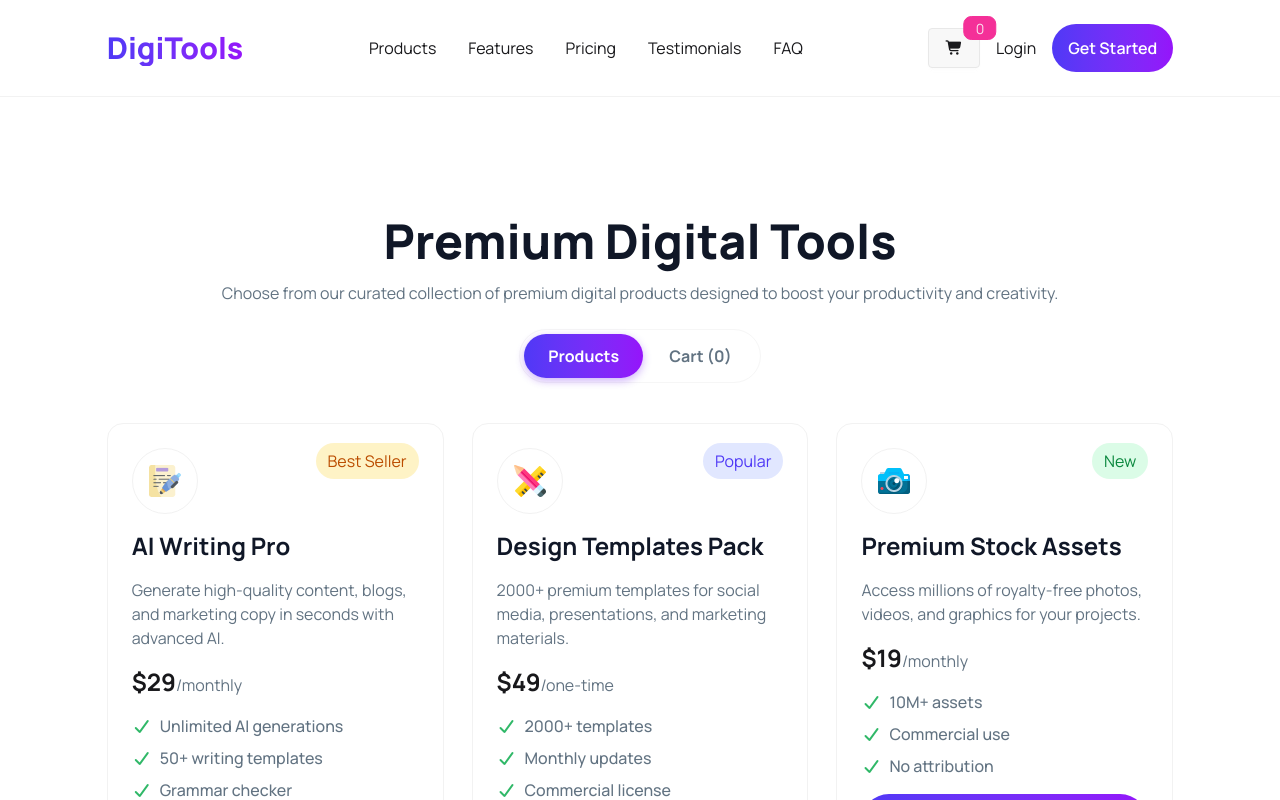
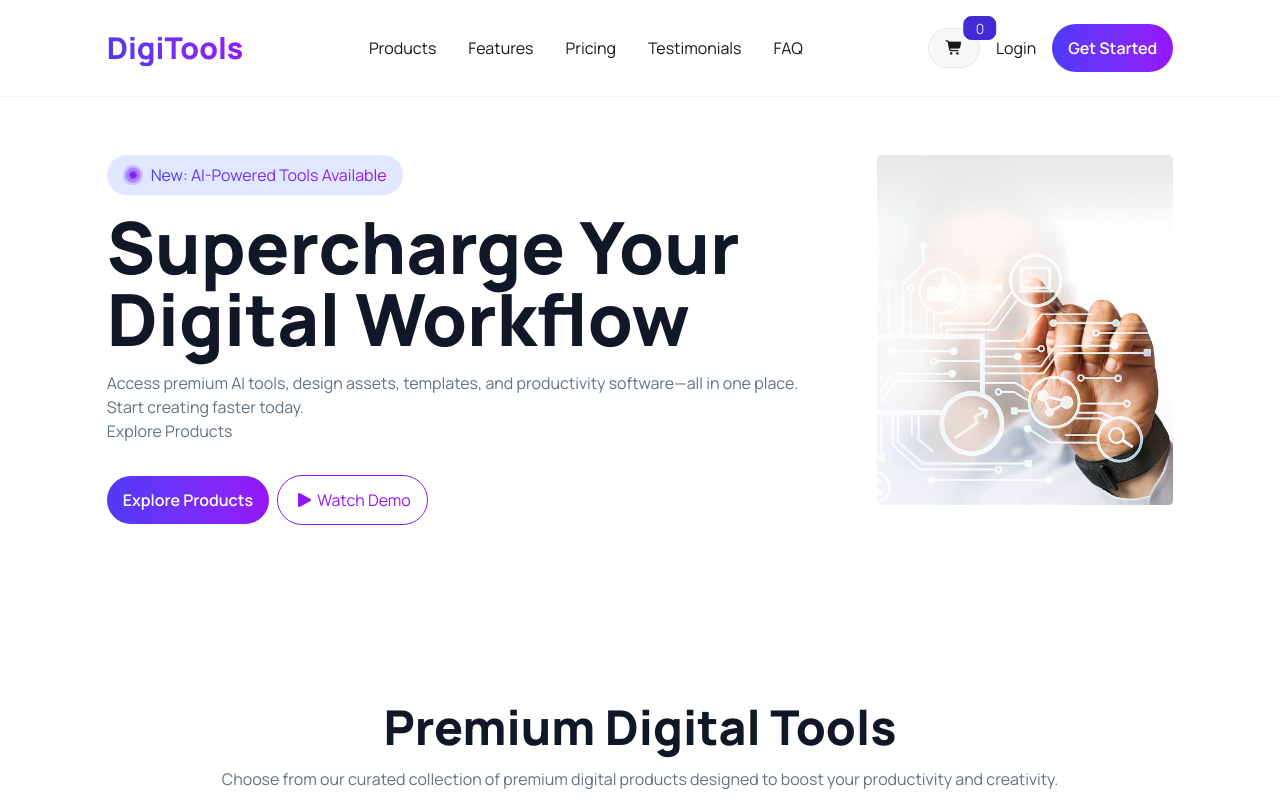
Before and after one commit to Zabedfolio/Digitools, a React (Vite) app: page / in a window 1280 px wide. Shown: the top 800 px of the page. Built offline with nearby package versions, Linux system fonts and the light colour scheme.

Commit message:
added banner section

```diff
--- a/src/App.jsx
+++ b/src/App.jsx
@@ -5,6 +5,7 @@ import Models from './components/Models';
 import Header from './components/Header';
 import { ToastContainer } from 'react-toastify'
 import Navbar from './components/Navbar';
+import Banner from './components/Banner';
 
 const getModels = async () => {
   const res = await fetch("/data.json")
@@ -20,7 +21,10 @@ function App() {
   return (
     <>
 
-    <Navbar carts={carts} setCarts={setCarts} cartCount={carts.length}></Navbar>
+      <Navbar carts={carts} setCarts={setCarts} cartCount={carts.length}></Navbar>
+
+      <Banner></Banner>
+
       <Header selectType={selectType} setSelectType={setSelectType} cartCount={carts.length} />
 
       {selectType === "products" && (
--- /dev/null
+++ b/src/components/Banner.jsx
@@ -0,0 +1,34 @@
+import React from 'react';
+import circle from "../assets/circle.png"
+import banner from "../assets/banner.png"
+
+const Banner = () => {
+    return (
+        <div className='w-10/12 mx-auto py-14.5 flex gap-x-10'>
+            <div className='space-y-8'>
+                <div className='space-y-4'>
+                    <div className='flex bg-[#E1E7FF] py-2 px-4 gap-2 w-74 rounded-full items-center'>
+                        <img className='flex-1' src={circle} alt="" />
+                        <p className='bg-linear-to-r from-[#4F39F6] to-[#9514FA] bg-clip-text text-transparent'>New: AI-Powered Tools Available</p>
+                    </div>
+
+                    <h1 className='text-7xl font-extrabold text-[#101727]'>Supercharge Your Digital Workflow</h1>
+                    <p className='text-[#627382]'>Access premium AI tools, design assets, templates, and productivity
+                        software—all in one place. <br /> Start creating faster today. <br /> Explore Products
+                    </p>
+                </div>
+
+                <div className='space-x-2'>
+                    <button className='bg-linear-to-r from-[#4F39F6] to-[#9514FA] px-4 py-3 rounded-full text-white font-semibold'>Explore Products</button>
+                    <button className='border border-[#9514FA] text-[#9514FA] rounded-full px-4 py-3'><i class="fa-solid fa-play"></i> Watch Demo</button>
+                </div>
+            </div>
+
+            <div className=''>
+                <img src={banner} alt="" />
+            </div>
+        </div>
+    );
+};
+
+export default Banner;
--- a/src/components/Cart.jsx
+++ b/src/components/Cart.jsx
@@ -18,7 +18,7 @@ const Cart = ({ carts, setCarts }) => {
 
     if (carts.length === 0) {
         return (
-            <div className='text-center py-30 text-[#627382]'>
+            <div className='w-10/12 mx-auto mt-10 mb-40 py-10 text-center text-[#627382] border border-[#F2F2F2] rounded-2xl'>
                 <p className='text-2xl font-bold'>Your cart is empty</p>
             </div>
         )
--- a/src/components/Navbar.jsx
+++ b/src/components/Navbar.jsx
@@ -17,8 +17,8 @@ const Navbar = ({ cartCount }) => {
                 </div>
                 <div className='flex items-center space-x-4'>
                     <div className="indicator">
-                        <span className="indicator-item badge badge-secondary">{cartCount}</span>
-                        <button className="btn"><i class="fa-solid fa-cart-shopping"></i></button>
+                        <span className="indicator-item badge badge-primary">{cartCount}</span>
+                        <button className="btn rounded-full"><i class="fa-solid fa-cart-shopping"></i></button>
                     </div>
 
                     <p>Login</p>
```
Also changed, not shown: src/assets/circle.png (added).
